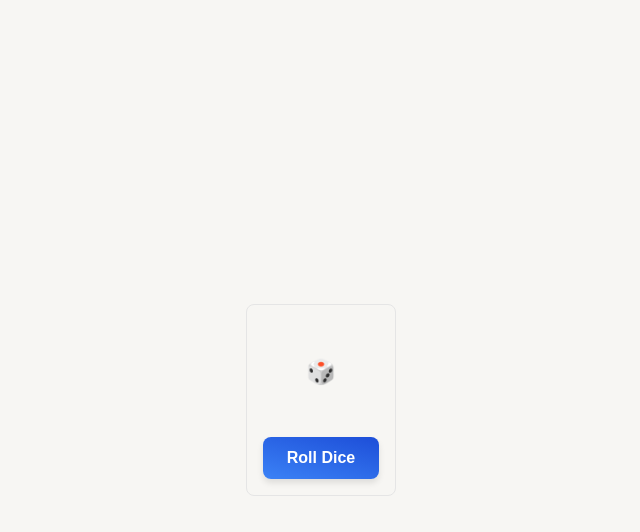
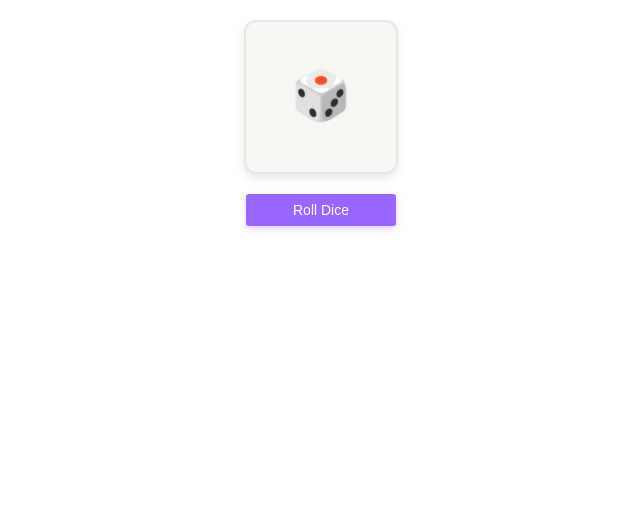
Before and after one commit to andriigardu/diceD-D, a plain HTML site: page index.html in a window 1280 px wide. Shown: the whole page, without its empty margins (319-959 px from the left). Drawn offline with Linux system fonts and the light colour scheme.

Commit message:
Update index.html

```diff
--- a/index.html
+++ b/index.html
@@ -6,102 +6,86 @@
     <title>Dice Roller</title>
     <style>
         :root {
-            /* Light Mode Colors */
-            --text-color: #37352f;
-            --gray-text: #6b7280;
-            --input-bg: #f7f6f3;
-            --border-color: #e5e5e5;
-            --button-bg: linear-gradient(195deg, #1d4ed8, #3b82f6);
-            --button-hover: linear-gradient(195deg, #2563eb, #4f46e5);
-            --button-text: #ffffff;
+            --notion-text-color: #37352f;
+            --notion-gray-text-color: #6b7280;
+            --notion-input-background: #f7f6f3;
+            --notion-border-color: #e5e5e5;
+            --notion-accent-color: #9966ff;
         }
-
-        @media (prefers-color-scheme: dark) {
-            :root {
-                /* Dark Mode Colors */
-                --text-color: #ffffff;
-                --gray-text: #999999;
-                --input-bg: #2f3437;
-                --border-color: #4c4c4c;
-                --button-bg: linear-gradient(195deg, #4f46e5, #2563eb);
-                --button-hover: linear-gradient(195deg, #3b82f6, #1d4ed8);
-                --button-text: #ffffff;
-            }
+        body {
+            font-family: -apple-system, BlinkMacSystemFont, 'Segoe UI', 'Roboto', 'Oxygen', 'Ubuntu', 'Cantarell', 'Fira Sans', 'Droid Sans', 'Helvetica Neue', sans-serif;
+            max-width: 600px;
+            margin: 0 auto;
+            padding: 20px;
+            background-color: transparent !important;
+            color: var(--notion-text-color, #37352f);
         }
-
-        body {
-            margin: 0;
-            font-family: 'Inter', sans-serif;
-            background-color: var(--input-bg);
-            color: var(--text-color);
+        .container {
             display: flex;
-            justify-content: center;
+            flex-direction: column;
             align-items: center;
-            min-height: 100vh;
+            gap: 20px;
         }
-
-        .container {
-            max-width: 400px;
-            padding: 1rem;
-            text-align: center;
-            border: 1px solid var(--border-color);
-            border-radius: 8px;
-            background-color: var(--input-bg);
-        }
-
-        .dice {
-            width: 100px;
-            height: 100px;
-            background-color: var(--button-bg);
-            clip-path: polygon(50% 0%, 93% 25%, 93% 75%, 50% 100%, 7% 75%, 7% 25%);
-            margin: 0 auto 1rem;
+        .dice-display {
             display: flex;
             align-items: center;
             justify-content: center;
-            font-size: 1.5rem;
-            color: var(--button-text);
+            width: 150px;
+            height: 150px;
+            background-color: var(--notion-input-background, #f7f6f3);
+            border: 2px solid var(--notion-border-color, #e5e5e5);
+            border-radius: 12px;
+            box-shadow: 0 4px 8px rgba(0, 0, 0, 0.1);
+            font-size: 3rem;
             font-weight: bold;
+            font-family: monospace;
+            color: var(--notion-accent-color, #9966ff);
         }
-
         button {
-            display: inline-block;
-            padding: 0.75rem 1.5rem;
-            font-size: 1rem;
-            font-weight: bold;
-            color: var(--button-text);
-            background: var(--button-bg);
+            width: 150px;
+            padding: 8px;
+            font-size: 14px;
+            border-radius: 3px;
+            background-color: var(--notion-accent-color, #9966ff);
+            color: white;
             border: none;
-            border-radius: 8px;
             cursor: pointer;
-            transition: transform 0.2s ease, background 0.2s ease;
-            box-shadow: 0 4px 6px rgba(0, 0, 0, 0.1);
+            font-weight: 500;
+            transition: all 0.3s ease-in-out;
+            box-shadow: 0 3px 6px rgba(153, 102, 255, 0.3);
         }
-
         button:hover {
-            transform: scale(1.05);
-            background: var(--button-hover);
-            box-shadow: 0 6px 8px rgba(0, 0, 0, 0.15);
+            background-color: #7f4ad9;
+            box-shadow: 0 5px 10px rgba(153, 102, 255, 0.5);
         }
-
         button:active {
-            transform: scale(0.95);
-            box-shadow: 0 2px 4px rgba(0, 0, 0, 0.1);
+            transform: scale(0.98);
+        }
+        @media (prefers-color-scheme: dark) {
+            body {
+                color: var(--notion-text-color, #ffffff);
+            }
+            .dice-display {
+                border-color: var(--notion-border-color, #4c4c4c);
+            }
         }
     </style>
 </head>
 <body>
     <div class="container">
-        <div class="dice" id="dice">🎲</div>
-        <button onclick="rollDice()">Roll Dice</button>
+        <div class="dice-display" id="diceDisplay">🎲</div>
+        <button id="rollButton">Roll Dice</button>
     </div>
 
     <script>
         function rollDice() {
-            const dice = document.getElementById('dice');
-            const sides = ['1', '2', '3', '4', '5', '6'];
-            const result = sides[Math.floor(Math.random() * sides.length)];
-            dice.textContent = result;
+            const diceDisplay = document.getElementById('diceDisplay');
+            const diceSides = ['1', '2', '3', '4', '5', '6']; // Customize for D20, D12, etc.
+            const randomSide = diceSides[Math.floor(Math.random() * diceSides.length)];
+            diceDisplay.textContent = randomSide;
         }
+
+        document.getElementById('rollButton').addEventListener('click', rollDice);
     </script>
 </body>
 </html>
```
